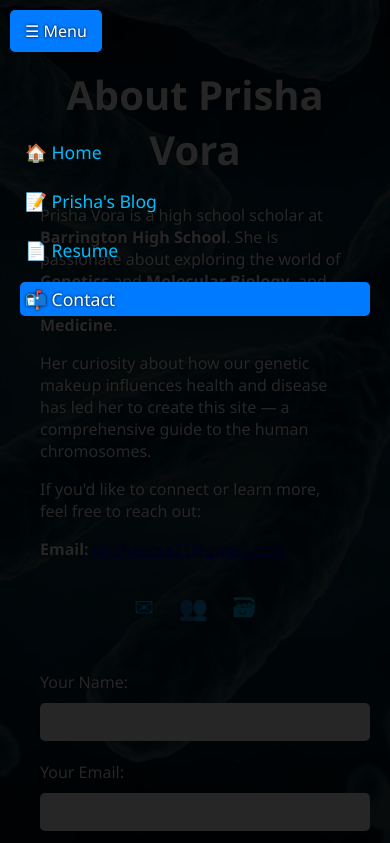
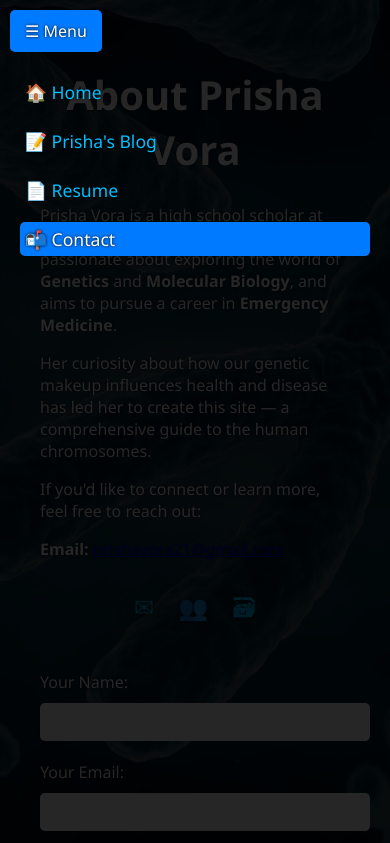
Before and after one commit to PrishaV21/Chromosomecatalog, a plain HTML site: page contact.html in a window 390 px wide. Both pictures are taken after a click on the element "☰ Menu". Shown: the top 843 px of the page. Drawn offline with Linux system fonts and the light colour scheme.

Commit message:
Update contact.html

```diff
--- a/contact.html
+++ b/contact.html
@@ -145,7 +145,7 @@
     width: 100%;
     height: 100%;
     position: fixed;
-    padding-top: 120px;
+    padding-top: 60px;
     top: 0;
     left: 0;
     z-index: 1050;
```
